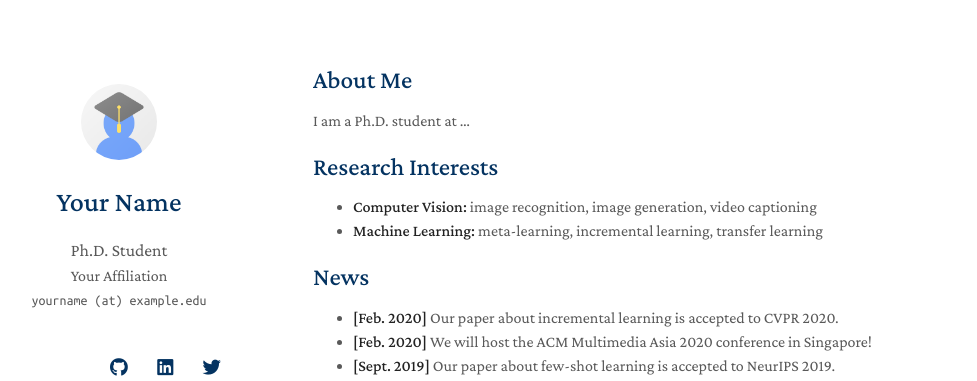
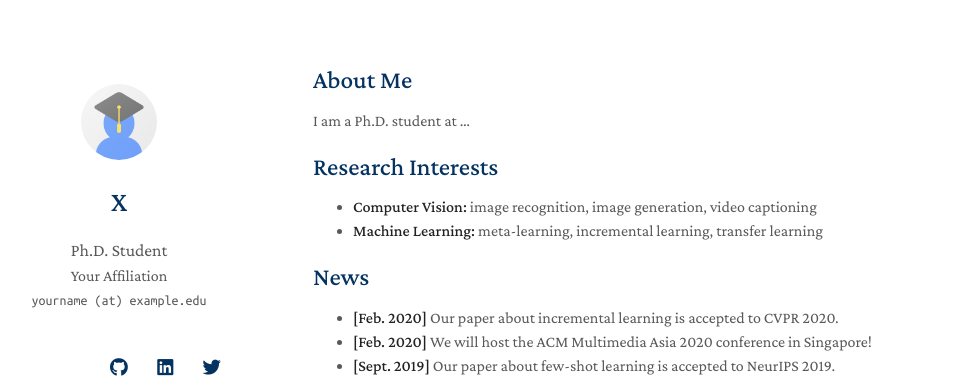
Before and after one commit to H454NSec/H454NSec.github.io, a Jekyll site: the page built from index.md, in a window 1280 px wide. Shown: the top 381 px of the page, without its empty margins (157-1134 px from the left). Built offline with Jekyll 4.4.1, drawn with Linux system fonts in a browser that asks for light colours; nearby versions of some CDN libraries; a style sheet for code colours, icons or effects is not loaded; our own code applies the rules of GitHub Pages for plain Markdown files.

Commit message:
Update _config.yml

```diff
--- a/_config.yml
+++ b/_config.yml
@@ -1,5 +1,5 @@
 # Basic Information
-title: Your Name
+title: X
 position: Ph.D. Student
 affiliation: Your Affiliation
 email: yourname (at) example.edu
```
